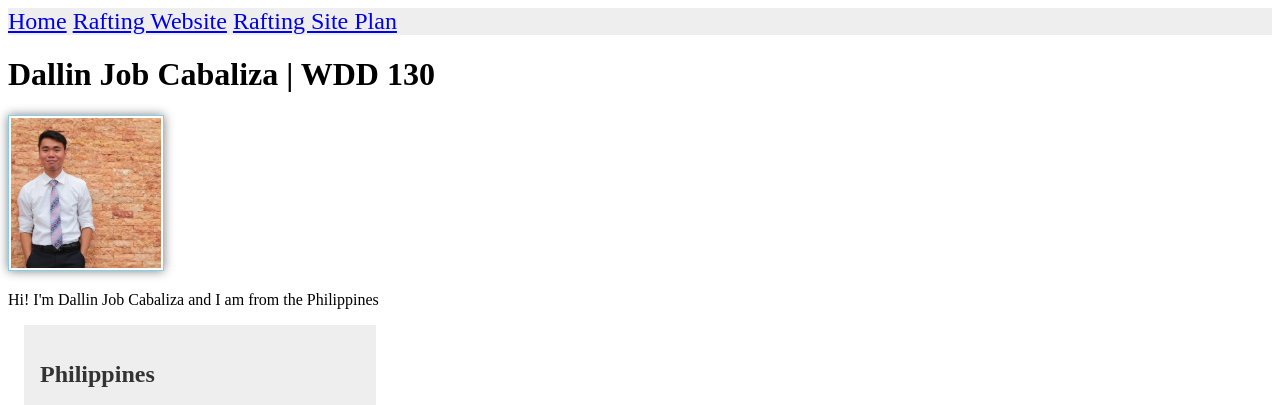
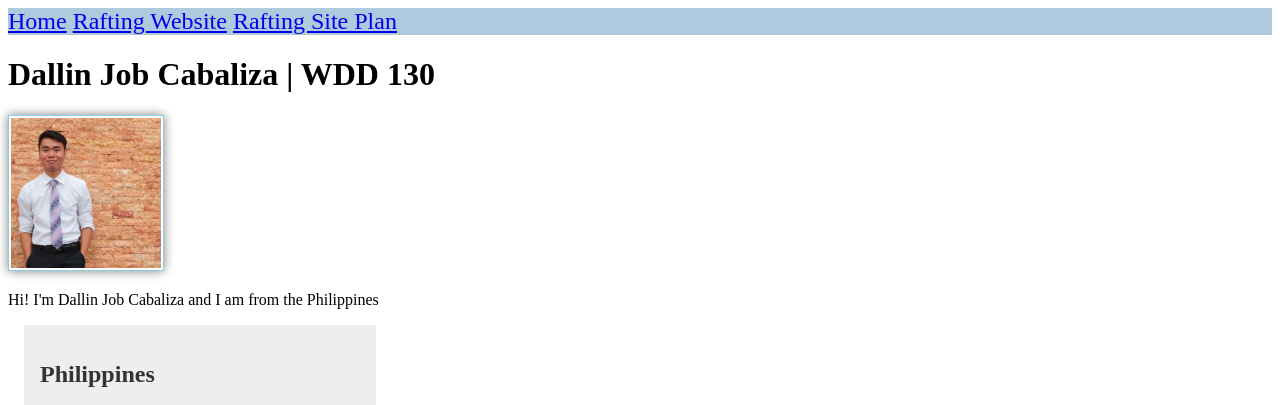
Before and after one commit to yugidallin/wdd130, a plain HTML site: page index.html in a window 1280 px wide. Shown: the top 405 px of the page. Drawn offline with Linux system fonts and the light colour scheme.

Commit message:
css update

```diff
--- a/styles/style.css
+++ b/styles/style.css
@@ -1,5 +1,5 @@
 header {
-    background-color: #eee;
+    background-color: #3173ad62;
     font-size: x-large;
 }
 
```
